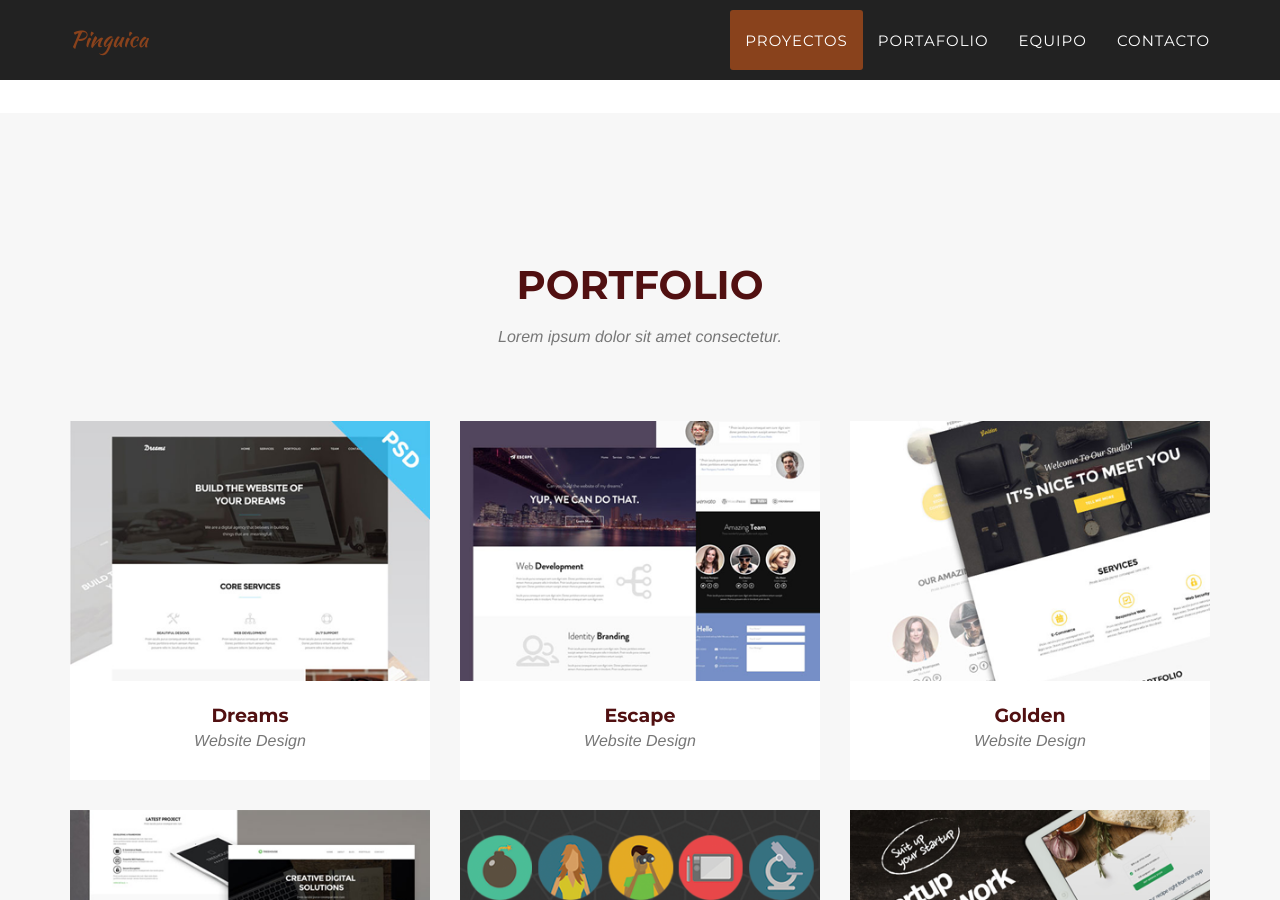
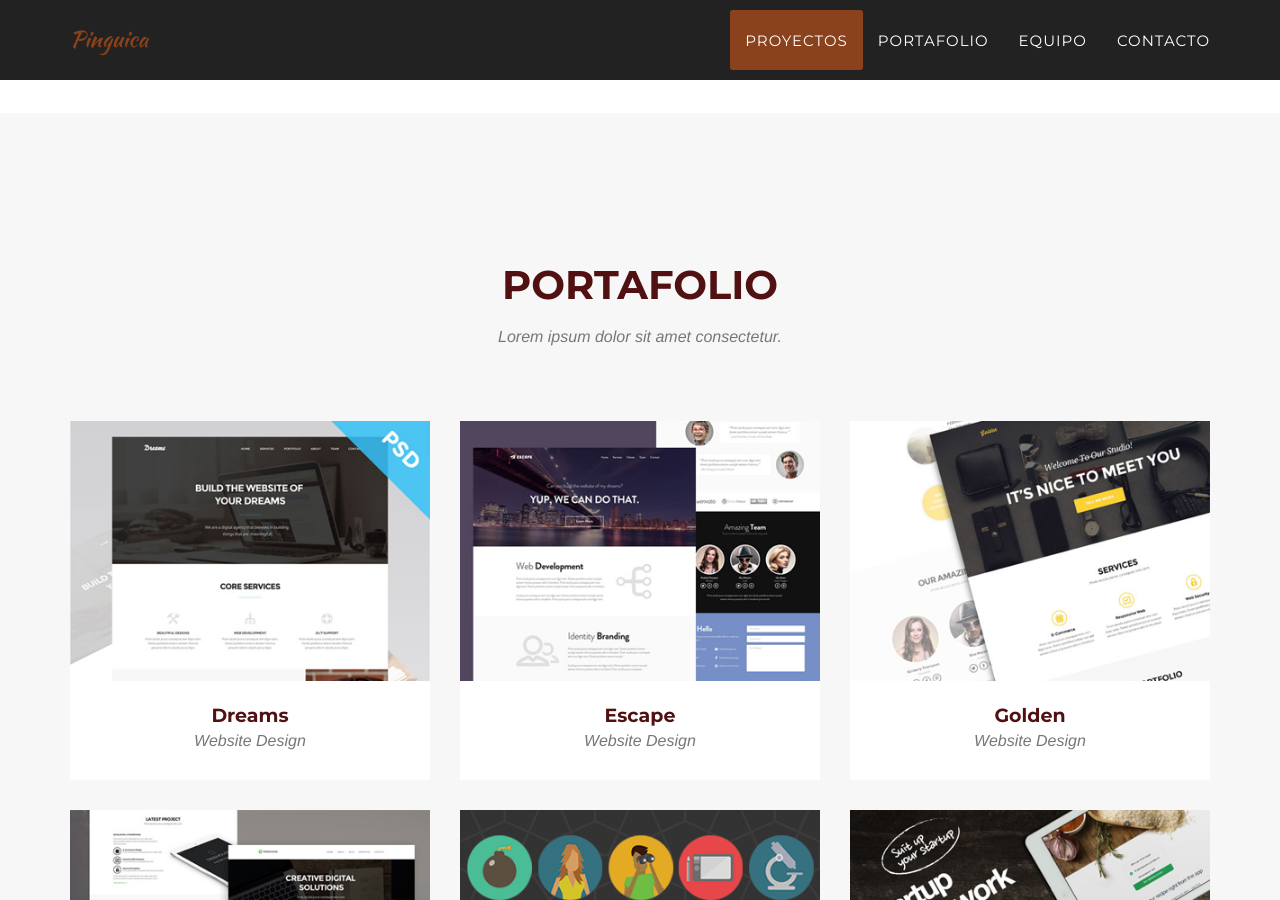
Before and after one commit to abcsds/Pinguica, a Jekyll site: the page built from index.html, in a window 1280 px wide and 900 px high, scrolled down 1357 px. Built offline with Jekyll 4.4.1, drawn with Linux system fonts in a browser that asks for light colours; some web fonts are replaced.

Commit message:
Update portfolio

```diff
--- a/_includes/portfolio_grid.html
+++ b/_includes/portfolio_grid.html
@@ -3,7 +3,7 @@
         <div class="container">
             <div class="row">
                 <div class="col-lg-12 text-center">
-                    <h2 class="section-heading">Portfolio</h2>
+                    <h2 class="section-heading">Portafolio</h2>
                     <h3 class="section-subheading text-muted">Lorem ipsum dolor sit amet consectetur.</h3>
                 </div>
             </div>
```
